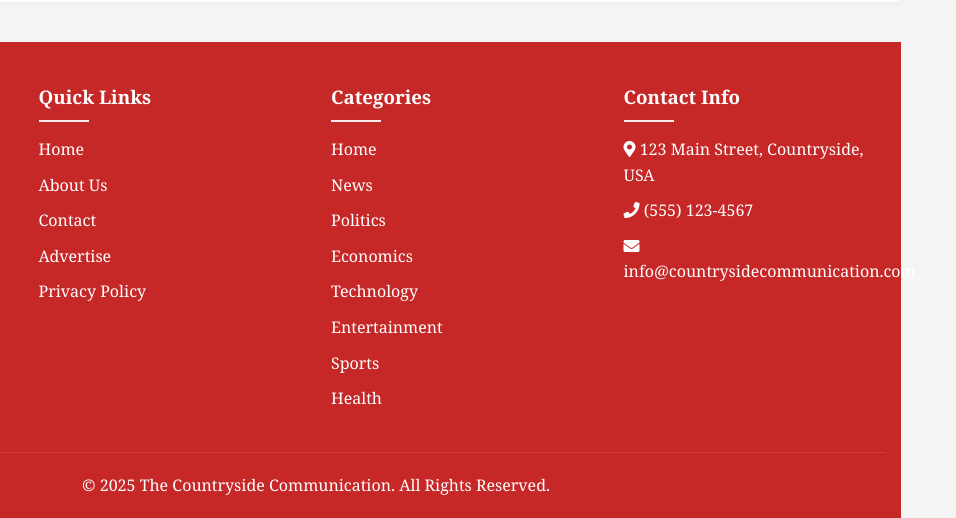
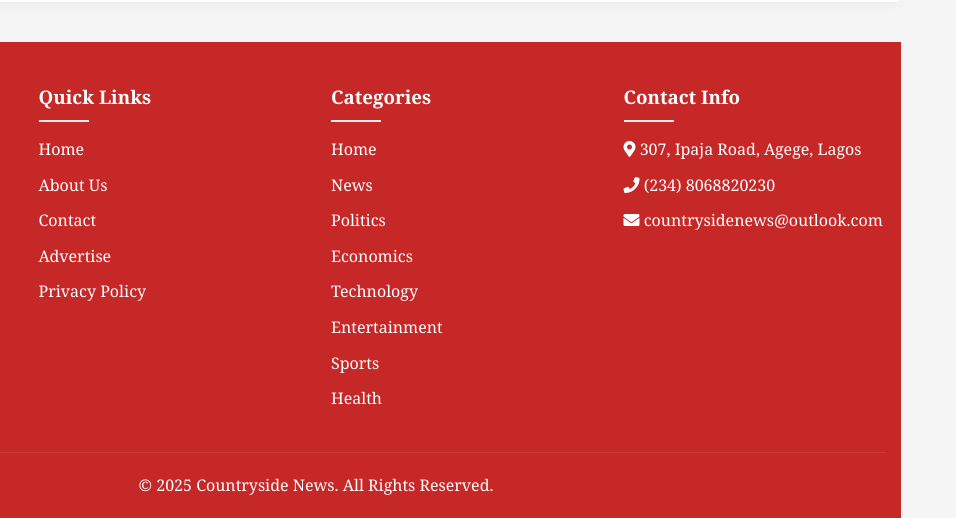
Before and after one commit to countrysidecommunication/countrysidenews, a plain HTML site: page Makinde-Bala-Mohammed-Wikes-Camps-Clash-at-PDP-National-Secretariat.html in a window 1280 px wide. Shown: the part 4904-5422 px from the top of the page, 324-1280 px from the left. Drawn offline with Linux system fonts and the light colour scheme.

Commit message:
Update Makinde-Bala-Mohammed-Wikes-Camps-Clash-at-PDP-National-Secretariat.html

```diff
--- a/Makinde-Bala-Mohammed-Wikes-Camps-Clash-at-PDP-National-Secretariat.html
+++ b/Makinde-Bala-Mohammed-Wikes-Camps-Clash-at-PDP-National-Secretariat.html
@@ -252,15 +252,15 @@ The confrontation marks another escalation in the internal power struggle, comin
                 <div class="footer-column">
                     <h3>Contact Info</h3>
                     <ul>
-                        <li><i class="fas fa-map-marker-alt" aria-hidden="true"></i> 123 Main Street, Countryside, USA</li>
-                        <li><i class="fas fa-phone" aria-hidden="true"></i> (555) 123-4567</li>
-                        <li><i class="fas fa-envelope" aria-hidden="true"></i> info@countrysidecommunication.com</li>
+                        <li><i class="fas fa-map-marker-alt" aria-hidden="true"></i> 307, Ipaja Road, Agege, Lagos</li>
+                        <li><i class="fas fa-phone" aria-hidden="true"></i> (234) 8068820230</li>
+                        <li><i class="fas fa-envelope" aria-hidden="true"></i> countrysidenews@outlook.com</li>
                     </ul>
                 </div>
             </div>
 
             <div class="footer-bottom">
-                <p>&copy; 2025 The Countryside Communication. All Rights Reserved.</p>
+                <p>&copy; 2025 Countryside News. All Rights Reserved.</p>
             </div>
         </div>
     </footer>
@@ -301,4 +301,5 @@ The confrontation marks another escalation in the internal power struggle, comin
         })();
     </script>
 </body>
+
 </html>
```
